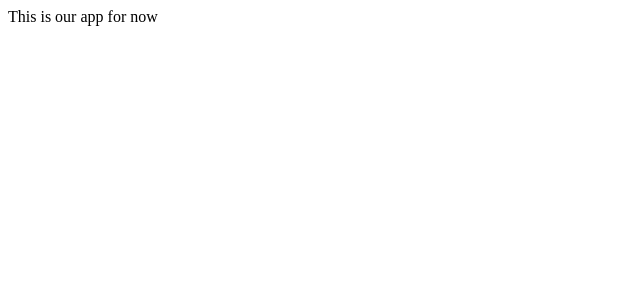
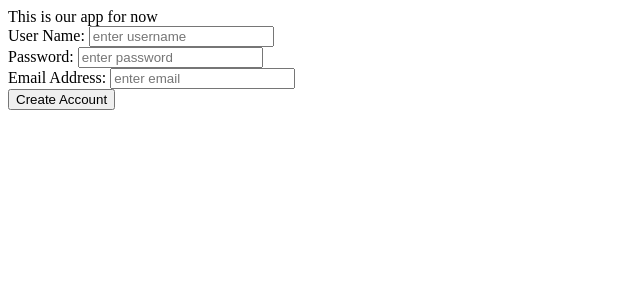
Before and after one commit to Pink-Fairy-Armadillo-NY-32/Hidden-Demand, a React app: page /login in a window 1280 px wide. Shown: the top 300 px of the page, without its empty margins (0-640 px from the left). Built offline with nearby package versions, Linux system fonts and the light colour scheme.

Commit message:
functional loginsignup

```diff
--- a/src/client/App.jsx
+++ b/src/client/App.jsx
@@ -1,4 +1,6 @@
 import React, { Component } from 'react';
+import LoginSignup from './Components/LoginSignup.jsx';
+
 
 class App extends Component {
   render() {
@@ -7,6 +9,8 @@ class App extends Component {
        <section>
          <div>This is our app for now</div>
        </section>
+       <LoginSignup />
+
      </div>
     );
   }
--- /dev/null
+++ b/src/client/Components/LoginSignup.jsx
@@ -0,0 +1,106 @@
+import React, { useState } from 'react';
+import { Link, withRouter } from 'react-router-dom';
+
+
+const LoginSignup = props => {
+
+
+
+  // Handles input boxes for storage of variable names
+  const useInput = init => {
+    const [ value, setValue ] = useState(init);
+    const onChange = e => {
+      setValue(e.target.value);
+    };
+    return [ value, onChange ];
+  };
+
+   // Stores anything typed into input boxes under proper variable names
+   const [ username, usernameOnChange ] = useInput('');
+   const [ password, passwordOnChange ] = useInput('');
+   const [ email, emailOnChange ] = useInput('');
+
+  const sendSignUpRequest = ()=>{
+    console.log(username, password, email)
+    if (username === ''){console.log('username must be input')}
+    if (password === ''){console.log('password must be input')}
+    if (email === ''){console.log('email must be input')}
+    if (username !== '' && password !== '' && email !== ''){
+      const requestBody = {
+        username,
+        password,
+        email
+      }
+
+      fetch('/signup', {// WHAT IS THE ENDPOINT HERE ? <<<<<<<<-------------------------------
+
+        method: 'POST',
+        headers: {
+        'Content-Type': 'Application/JSON'
+        },
+        body: JSON.stringify(requestBody)
+      })
+        .then(resp => resp.json())// WHAT IS THE RESPONSE HERE? WE USING COOKIES?
+        .then(()=>{console.log(`success!`)})
+        .then(() => {props.history.push('/')})
+        .catch(err=>{console.log(err)})
+
+    }
+    else {return console.log('check errors above')}
+  }
+
+  const sendLogInRequest = ()=>{
+    if (username === ''){console.log('username must be input')}
+    if (password === ''){console.log('password must be input')}
+    if (username !== '' && password !== ''){
+      const requestBody = {
+        username,
+        password
+      }
+
+      fetch('/login', {// WHAT IS THE ENDPOINT HERE ? <<<<<<<<-------------------------------
+        method: 'POST',
+        headers: {
+        'Content-Type': 'Application/JSON'
+        },
+        body: JSON.stringify(requestBody)
+      })
+        .then(resp => resp.json()) // WHAT IS THE RESPONSE HERE? WE USING COOKIES?
+        .then(()=>{console.log(`success!`)})
+        .then(() => {props.history.push('/')})
+        .catch(err=>{console.log(err)})
+
+    }
+    else {return console.log('check errors above')}
+  }
+
+
+
+    return (
+      <main>
+          <div class = "inputBox" id = "usernameInput">
+          <label id="username">User Name: </label>
+          <input name="username" placeholder="enter username" onChange={usernameOnChange} />
+        </div>
+        <div class = "inputBox" id = "passwordInput">
+          <label id="password">Password: </label>
+          <input name="password" placeholder="enter password" onChange={passwordOnChange} />
+        </div>
+
+        {/* need to change this to conditionally render based on whether signing up or logging in */}
+        <div class = "inputBox" id = "emailInput">
+          <label id="email">Email Address: </label>
+          <input name="email" placeholder="enter email" onChange={emailOnChange}/>
+        </div>
+
+      <button type="button" className="btnMain" onClick={
+        sendSignUpRequest
+      }>Create Account</button>
+
+
+      </main>
+
+   )
+}
+
+export default LoginSignup;
--- a/src/client/index.js
+++ b/src/client/index.js
@@ -7,12 +7,13 @@ import {
   Route,
 } from "react-router-dom";
 import App from "./App.jsx";
+import LoginSignup from './Components/LoginSignup.jsx';
 
 render(
   <BrowserRouter>
     <Routes>
       <Route path="/" element={<App />} >
-        <Route path="login" element={<Login-Signup />} />
+        <Route path="login" element={<LoginSignup />} />
       </Route>
       <Route
       path="*"
```
Also changed, not shown: src/client/Components/Login-Signup.jsx (deleted, +0 -56 lines).
